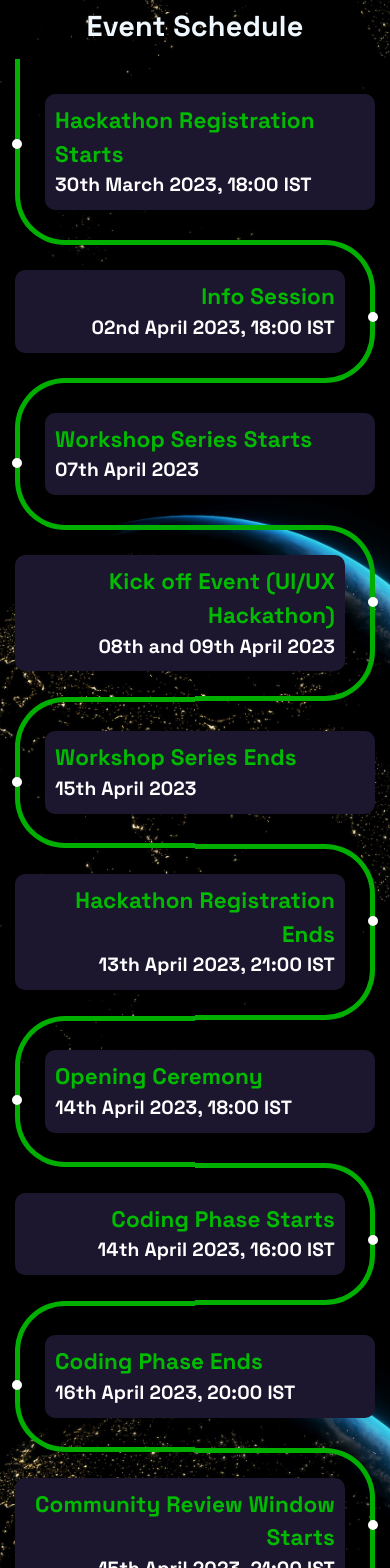
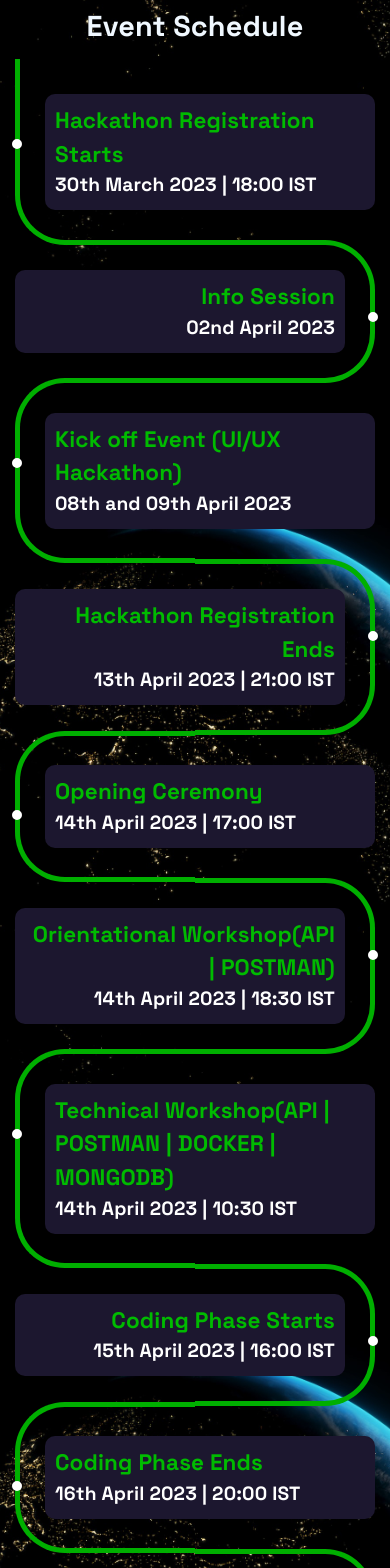
Before and after one commit to HackSlashNITP/hacknitp5.0, a Next.js app: page /timeline in a window 390 px wide. Shown: the part 432-2000 px from the top of the page. Built offline with nearby package versions, Linux system fonts and the light colour scheme.

Commit message:
adding special side track

```diff
--- a/components/timeline/timelineData.js
+++ b/components/timeline/timelineData.js
@@ -2,62 +2,62 @@ const data = [
     {
         id: 0,
         title: 'Hackathon Registration Starts',
-        schedule: '30th March 2023, 18:00 IST',
+        schedule: '30th March 2023 | 18:00 IST',
     },
     {
         id: 1,
         title: 'Info Session',
-        schedule: '02nd April 2023, 18:00 IST',
+        schedule: '02nd April 2023',
     },
     {
         id: 2,
-        title: 'Workshop Series Starts',
-        schedule: '07th April 2023',
-    },
-    {
-        id: 3,
         title: 'Kick off Event (UI/UX Hackathon)',
         schedule: '08th and 09th April 2023',
     },
     {
+        id: 3,
+        title: 'Hackathon Registration Ends',
+        schedule: '13th April 2023 | 21:00 IST',
+    },
+    {
         id: 4,
-        title: 'Workshop Series Ends',
-        schedule: '15th April 2023',
+        title: 'Opening Ceremony',
+        schedule: '14th April 2023 | 17:00 IST',
     },
     {
         id: 5,
-        title: 'Hackathon Registration Ends',
-        schedule: '13th April 2023, 21:00 IST',
+        title: 'Orientational Workshop(API | POSTMAN)',
+        schedule: '14th April 2023 | 18:30 IST',
     },
     {
         id: 6,
-        title: 'Opening Ceremony',
-        schedule: '14th April 2023, 18:00 IST',
+        title: 'Technical Workshop(API | POSTMAN | DOCKER | MONGODB)',
+        schedule: '14th April 2023 | 10:30 IST',
     },
     {
         id: 7,
         title: 'Coding Phase Starts',
-        schedule: '14th April 2023, 16:00 IST',
+        schedule: '15th April 2023 | 16:00 IST',
     },
     {
         id: 8,
         title: 'Coding Phase Ends',
-        schedule: '16th April 2023, 20:00 IST',
+        schedule: '16th April 2023 | 20:00 IST',
     },
     {
         id: 9,
         title: 'Community Review Window Starts',
-        schedule: '15th April 2023, 21:00 IST',
+        schedule: '16th April 2023 | 21:00 IST',
     },
     {
         id: 10,
         title: 'Community Review Window Ends',
-        schedule: '17th April 2023, 21:00 IST',
+        schedule: '17th April 2023 | 21:00 IST',
     },
     {
         id: 11,
         title: 'Closing Ceremony',
-        schedule: '22nd April 2023, 18:00 IST',
+        schedule: '22nd April 2023 | 18:00 IST',
     },
 ];
 
--- a/pages/rules.js
+++ b/pages/rules.js
@@ -586,6 +586,8 @@ const Rules = () => {
                   </li>
                 </ul>
               </div>
+
+
               {/* <div
                 className="flex my-7 flex-col justify-center items-center rounded-xl p-10 bg-gray-1100 [&.animate]:animate-[2s_ease_0s_1_normal_forwards_fade-in] opacity-[0] [&.animate]:lg:animate-[2s_ease_0s_1_normal_forwards_fade-in] lg:opacity-[0]"
                 id="prizes"
@@ -604,7 +606,7 @@ const Rules = () => {
                   })}
                 </ul>
               </div> */}
-              <div
+               <div
                 className="flex flex-col justify-center items-center rounded-xl p-10 bg-gray-1100 [&.animate]:animate-[2s_ease_0s_1_normal_forwards_fade-in] opacity-[0] [&.animate]:lg:animate-[2s_ease_0s_1_normal_forwards_fade-in] lg:opacity-[0]"
                 id="prizes"
                 data-animate-on-scroll
@@ -621,6 +623,52 @@ const Rules = () => {
                   })}
                 </ul>
               </div>
+
+
+              <div
+                className="flex my-7 flex-col justify-center items-center rounded-xl p-10 bg-gray-1100 [&.animate]:animate-[2s_ease_0s_1_normal_forwards_fade-in] opacity-[0] [&.animate]:lg:animate-[2s_ease_0s_1_normal_forwards_fade-in] lg:opacity-[0]"
+                id="prizes"
+                data-animate-on-scroll
+              >
+                <h1
+                  className="m-[0] my-2 text-4xl md:text-lg font-semibold font-noto-sans text-center [&.animate]:animate-[2s_ease_0s_1_normal_forwards_slide-in-top] opacity-[0] [&.animate]:lg:animate-[2s_ease_0s_1_normal_forwards_slide-in-top] lg:opacity-[0]"
+                  data-animate-on-scroll
+                >
+                  SPECIAL SIDE TRACK
+                </h1>
+                <b className="mb-3 text-xl md:text-xs font-bold text-[#28e806]">ENTERPRENEURSHIP IDEAS</b>
+                <ul className="w-[85%] md:w-[100%] text-xs sm:w-[100%] md:text-[15px] sm:text-[15px] flex-col justify-center">
+                  <div>
+                   <li>
+                    <div >
+                     <div className="w-[85%] md:w-[100%] text-xs sm:w-[100%] md:text-[15px] sm:text-[15px] flex-col justify-center">As a collaboration cum sponsonship with the Incubation Center, NIT Patna,the top 5 projects  with the most potential to met out:
+                     </div>
+                     <ol className="w-[85%] md:w-[100%] text-xs sm:w-[100%] md:text-[15px] sm:text-[15px] flex-col justify-center grid grid-cols-2 gap-4 place-content-evenly list-decimal">
+                     <li>Scalability</li>
+                     <li>Adaptability</li>
+                     <li>Real-World relevance</li>
+                     <li>Systems thinking</li>
+                     </ol>
+
+                    <div className="w-[85%] md:w-[100%] text-xs sm:w-[100%] md:text-[15px] sm:text-[15px] flex-col justify-center">Will be shortlisted to further pitch forth their ideas on the national Enterpreneurship spectrum,
+                       under the exclusive supervision of Incubation Center, NIT Patna</div>
+                      </div>
+                   </li>
+                  </div>
+                </ul>
+              </div>
+
+
+
+
+
+
+
+
+
+
+
+
 
               <div
                 className=" flex flex-col justify-center items-center bg-black w-full h-32 overflow-y-auto
```
